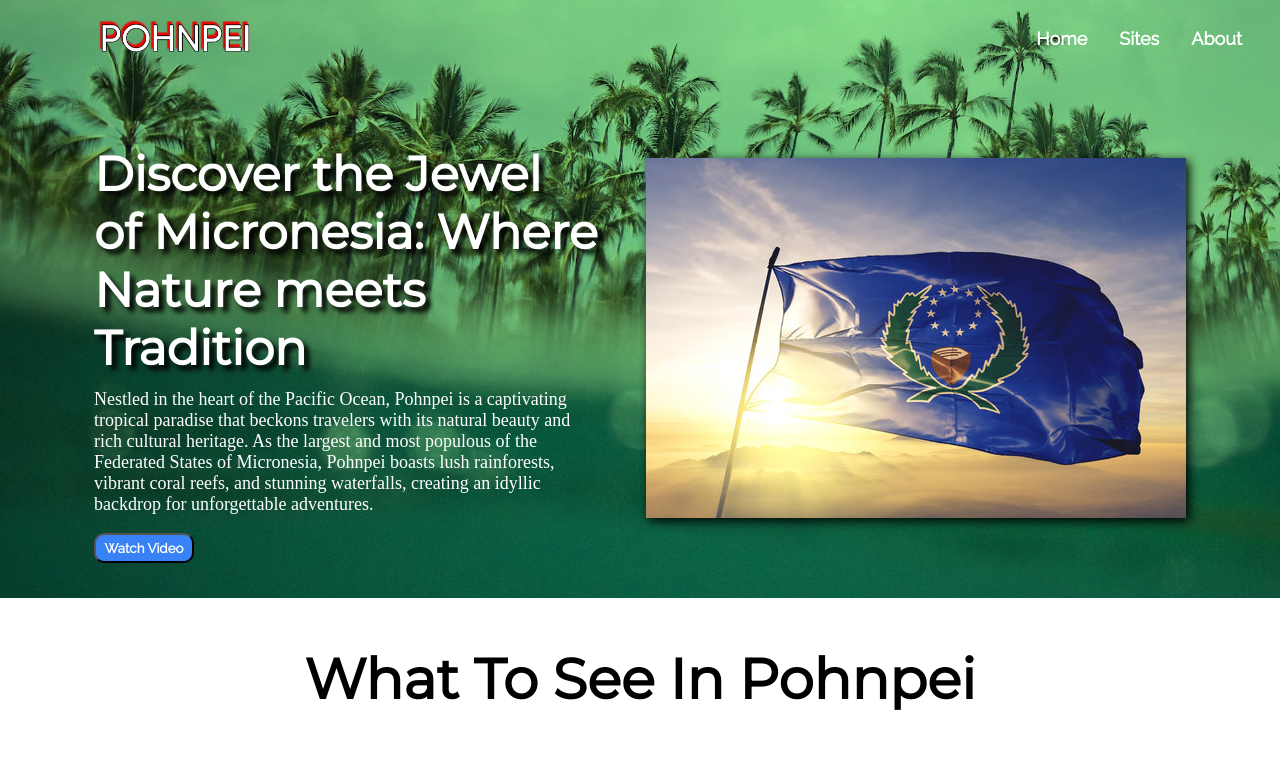
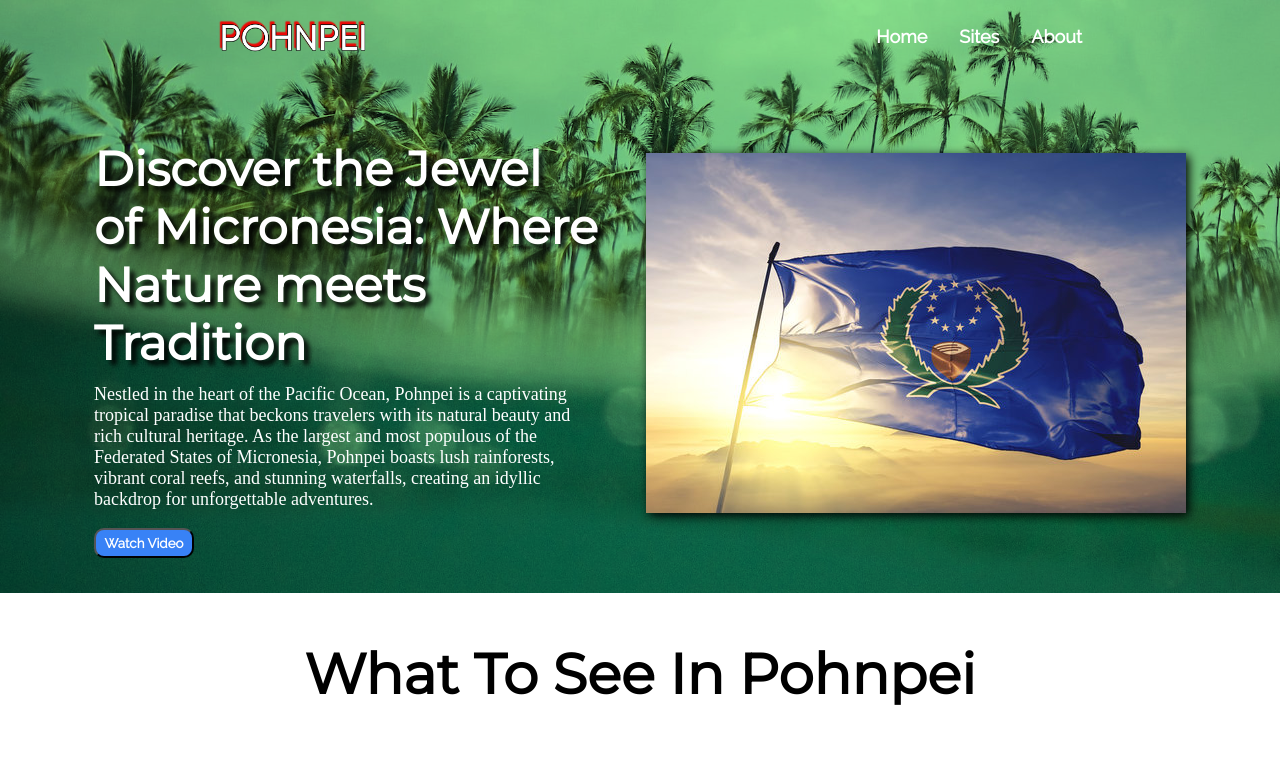
Before and after one commit to augustusyakana/landing-page, a plain HTML site: page index.html in a window 1280 px wide. Shown: the top 773 px of the page. Drawn offline with Linux system fonts and the light colour scheme; a web font is replaced by a local one.

Commit message:
fixed logo position

```diff
--- a/style.css
+++ b/style.css
@@ -14,17 +14,25 @@ header {
 }
 
 .top-header {
-    /* border: 2px solid black; */
+    /* border: 2px solid black;  */
     display: flex;
-    justify-content: space-around;
+    justify-content: space-between;
     align-items: center;
     padding: 8px;
 }
 
+.logo {
+    /* border: 2px solid white; */
+    display: flex;
+    justify-content: center;
+    width: min-content;
+
+    margin-left: 200px;
+}
 
 .top-header .logo img {
-    width: 15%;
-    margin-left: 80px;
+    /* border: 2px solid red; */
+    width: 150px;
     padding: 10px;
     flex-shrink: 0;
 }
@@ -55,7 +63,7 @@ nav a {
 nav {
     display: flex;
     gap: 2rem;
-    margin-right: 30px;
+    margin-right: 190px;
 }
 
 .bottom-header {
```
